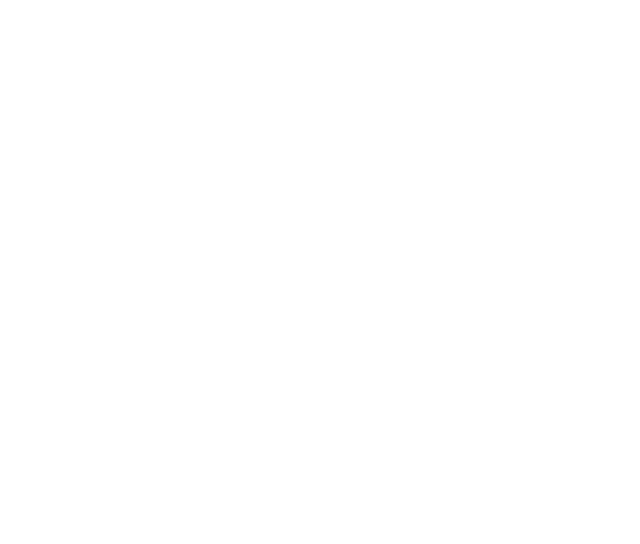
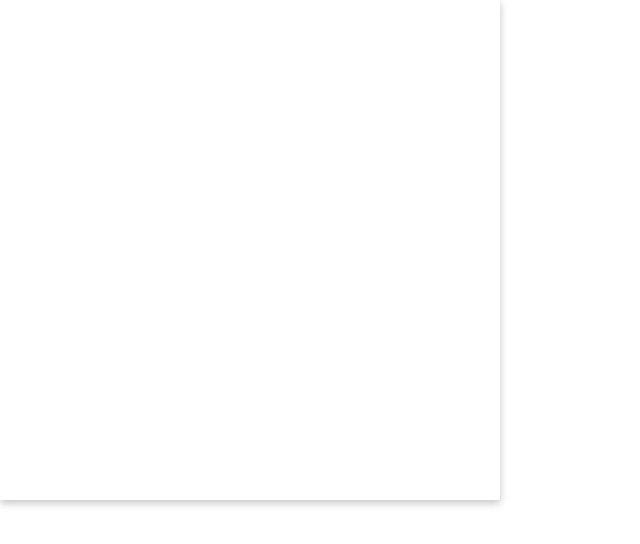
Before and after one commit to tyler-lutz/etch-a-sketch, a plain HTML site: page index.html in a window 1280 px wide. Shown: the whole page, without its empty margins (0-640 px from the left). Drawn offline with Linux system fonts and the light colour scheme.

Commit message:
Add functionality to create a grid of squares

```diff
--- a/index.html
+++ b/index.html
@@ -6,9 +6,11 @@
     <meta name="viewport" content="width=device-width, initial-scale=1.0">
     <title>Etch-a-sketch</title>
     <link rel="stylesheet" href="styles.css">
-    <script src="script.js"></script>
+    <script src="script.js" defer></script>
 </head>
 <body>
-
+    <div class="main">
+        <div id="gridContainer"></div>
+    </div>
 </body>
 </html>
--- a/script.js
+++ b/script.js
@@ -0,0 +1,16 @@
+const gridContainer = document.getElementById('gridContainer');
+
+function createGrid(size) {
+    gridContainer.style.gridTemplateColumns = `repeat(${size}, 1fr)`;
+    gridContainer.style.gridTemplateRows = `repeat(${size}, 1fr)`;
+
+    for (let i = 0; i < size * size; i++) {
+        const gridElement = document.createElement('div');
+        gridElement.classList.add('grid-element');
+        gridContainer.appendChild(gridElement);
+    }
+}
+
+window.onload = () => {
+    createGrid(16);
+}
--- a/styles.css
+++ b/styles.css
@@ -0,0 +1,13 @@
+* {
+    margin: 0;
+    padding: 0;
+}
+
+.main {
+}
+
+#gridContainer {
+    height: 500px;
+    width: 500px;
+    box-shadow: 0px 3px 8px rgba(0, 0, 0, 0.24);
+}
```
